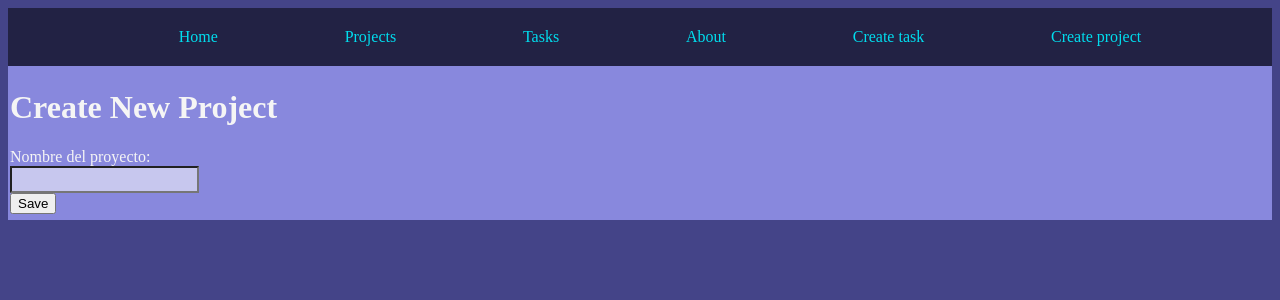
After one commit to Quejicus/django-project, a Django app: page /create_project/ in a window 1280 px wide. The commit adds this page. Shown: the top 300 px of the page. Run offline with Django 5.2, Linux system fonts and the light colour scheme.

Commit message:
next steps

```diff
--- a/myapp/forms.py
+++ b/myapp/forms.py
@@ -2,7 +2,21 @@ from django import forms
 
 
 class CreateNewTask(forms.Form):
-    title = forms.CharField(label="Nombre de la tarea", max_length=200)
+    title = forms.CharField(
+        label="Nombre de la tarea",
+        max_length=200,
+        widget=forms.TextInput(attrs={"class": "input"}),
+    )
     description = forms.CharField(
-        label="Descripción de la tarea", widget=forms.Textarea, required=False
+        label="Descripción de la tarea",
+        widget=forms.Textarea(attrs={"class": "input"}),
+        required=False,
     )
+
+
+class CreateNewProject(forms.Form):
+    name = forms.CharField(
+        label="Nombre del proyecto",
+        max_length=200,
+        widget=forms.TextInput(attrs={"class": "input"}),
+    )
--- /dev/null
+++ b/myapp/static/styles/main.css
@@ -0,0 +1,45 @@
+body {
+  background: #448;
+  color: whitesmoke;
+}
+
+.navbar {
+  background: #224;
+  padding: 4px;
+}
+
+.navbar ul {
+  list-style-type: none;
+  display: flex;
+  justify-content: space-evenly;
+}
+
+a {
+  color: #0de;
+  text-decoration: none;
+}
+
+a:hover {
+  color: #0eb;
+}
+
+.container {
+  background: #88d;
+  margin: auto;
+  align-self: center;
+  padding: 2px 2px 6px 2px;
+}
+
+.card, .tasks {
+  background: #66d;
+  padding: 10px;
+  margin: 6px;
+  border-radius: 6px;
+}
+
+.input {
+  display: block;
+  background: rgb(199, 199, 238);
+  padding: 4px;
+  text-align: center;
+}
--- a/myapp/templates/index.html
+++ b/myapp/templates/index.html
@@ -1,6 +1,7 @@
 {% extends 'layouts/base.html' %}
-
+{% load static %}
 {% block content %}
 <h1>{{ title }}</h1>
+<img src="{% static "profile-programming.png" %}" alt="imagen de perfil" width='80'>
 <p>Quis quis consectetur nisi pariatur labore quis laborum veniam.</p>
 {% endblock %}
--- a/myapp/templates/layouts/base.html
+++ b/myapp/templates/layouts/base.html
@@ -1,22 +1,38 @@
-<nav>
+{% load static %}
+<!DOCTYPE html>
+<html lang="en">
+<head>
+  <meta charset="UTF-8">
+  <meta name="viewport" content="width=device-width, initial-scale=1.0">
+  <title>Django Projects</title>
+  <link rel="stylesheet" href="{% static 'styles/main.css' %}"
+</head>
+<body>
+  <nav class="navbar">
     <ul>
       <li>
-      <a href="/">Home</a>
+        <a href="{% url 'index' %}">Home</a>
       </li>
       <li>
-      <a href="/projects">Projects</a>
+        <a href="{% url 'projects' %}">Projects</a>
       </li>
       <li>
-      <a href="/tasks">Tasks</a>
+        <a href="{% url 'tasks' %}">Tasks</a>
       </li>
       <li>
-      <a href="/about">About</a>
+        <a href="{% url 'about' %}">About</a>
       </li>
       <li>
-      <a href="/create_task">Create task</a>
+        <a href="{% url 'new_task' %}">Create task</a>
+      </li>
+      <li>
+        <a href="{% url 'new_project' %}">Create project</a>
       </li>
     </ul>
   </nav>
-
+  <main class="container">
     {% block content %}
     {% endblock %}
+  </main>
+</body>
+</html>
--- /dev/null
+++ b/myapp/templates/projects/create_project.html
@@ -0,0 +1,12 @@
+{%extends 'layouts/base.html'%}
+
+{% block content %}
+  <h1>Create New Project</h1>
+  <form method="POST">
+    {% csrf_token %}
+    {{form}}
+    <button>
+      Save
+    </button>
+  </form>
+{% endblock %}
--- a/myapp/templates/projects.html
+++ b/myapp/templates/projects/projects.html
@@ -4,6 +4,8 @@
 <h1>Projects</h1>
 
 {% for project in projects %}
-<h1>{{project.name}}</h1>
+<article class="card">
+  <a href="{% url 'project_detail' project.id %}">{{project.name}}</a>
+</article>
 {% endfor %}
 {% endblock %}
--- a/myapp/templates/create_task.html
+++ b/myapp/templates/tasks/create_task.html
@@ -1,7 +1,8 @@
 {% extends "layouts/base.html" %}
 {% block content %}
 <h1>Create a new task</h1>
-<form action="">
+<form method="POST">
+  {% csrf_token %}
   {{form}}
   <button>
     Save
--- a/myapp/templates/tasks.html
+++ b/myapp/templates/tasks/tasks.html
@@ -5,7 +5,7 @@
 
 {% for task in tasks %}
 
-<div>
+<div class="tasks">
   <h1>{% if task.done == False %} ⏳ {% else %} &#x2705; {% endif %} {{task.title}}</h1>
   <p>{{task.description}}</p>
   <button>Delete</button>
--- a/myapp/urls.py
+++ b/myapp/urls.py
@@ -2,10 +2,12 @@ from django.urls import path
 from . import views
 
 urlpatterns = [
-    path("", views.index),
-    path("about/", views.about),
-    path("hello/<str:username>", views.hello_world),
-    path("projects/", views.projects),
-    path("tasks/", views.tasks),
-    path("create_task/", views.create_task),
+    path("", views.index, name="index"),
+    path("about/", views.about, name="about"),
+    path("hello/<str:username>", views.hello_world, name="hello"),
+    path("projects/", views.projects, name="projects"),
+    path("tasks/", views.tasks, name="tasks"),
+    path("create_task/", views.create_task, name="new_task"),
+    path("create_project/", views.create_project, name="new_project"),
+    path("projects/<int:id>", views.project_detail, name="project_detail"),
 ]
--- a/myapp/views.py
+++ b/myapp/views.py
@@ -1,8 +1,7 @@
-from django.shortcuts import render
+from django.shortcuts import render, redirect, get_object_or_404
 from django.http import HttpResponse
 from .models import Project, Task
-from django.shortcuts import get_object_or_404
-from .forms import CreateNewTask
+from .forms import CreateNewTask, CreateNewProject
 
 
 def index(request):
@@ -21,13 +20,37 @@ def hello_world(username):
 
 def projects(request):
     projects = list(Project.objects.all().values())
-    return render(request, "projects.html", {"projects": projects})
+    return render(request, "projects/projects.html", {"projects": projects})
 
 
 def tasks(request):
     tasks = Task.objects.all()
-    return render(request, "tasks.html", {"tasks": tasks})
+    return render(request, "tasks/tasks.html", {"tasks": tasks})
 
 
 def create_task(request):
-    return render(request, "create_task.html", {"form": CreateNewTask})
+    if request.method == "GET":
+        return render(request, "tasks/create_task.html", {"form": CreateNewTask})
+    else:
+        Task.objects.create(
+            title=request.POST["title"],
+            description=request.POST["description"],
+            project_id=2,
+        )
+        return redirect("tasks")
+
+
+def create_project(request):
+    if request.method == "GET":
+        return render(
+            request, "projects/create_project.html", {"form": CreateNewProject}
+        )
+    else:
+        Project.objects.create(name=request.POST["name"])
+        return redirect("projects")
+
+
+def project_detail(request, id):
+    project = get_object_or_404(Project, id=id)
+    tasks = Task.objects.filter(project_id=id)
+    return render(request, "projects/detail.html", {"project": project, "tasks": tasks})
```
Also changed, not shown: myapp/templates/projects/detail.html (added, +10 -0 lines), myapp/static/profile-programming.png (added). Lines whose indentation alone changed are shown as unchanged.
